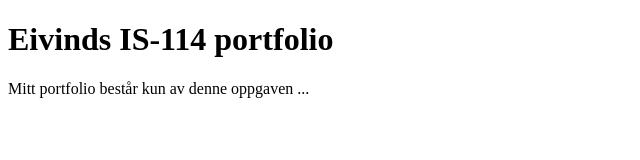
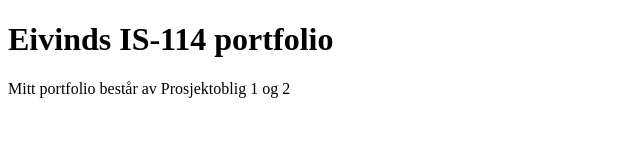
Before and after one commit to Hemmeliig/Eivind-git-oppgave, a plain HTML site: page docs/index.html in a window 1280 px wide. Shown: the full height of the page, 0-640 px from the left. Drawn offline with Linux system fonts and the light colour scheme.

Commit message:
Hotfix 2

```diff
--- a/docs/index.html
+++ b/docs/index.html
@@ -7,6 +7,6 @@
 </head>
 <body>
 <h1>Eivinds IS-114 portfolio</h1>
-<p> Mitt portfolio består kun av denne oppgaven ... </p>
+<p> Mitt portfolio består av Prosjektoblig 1 og 2 </p>
 </body>
 </html>
```
